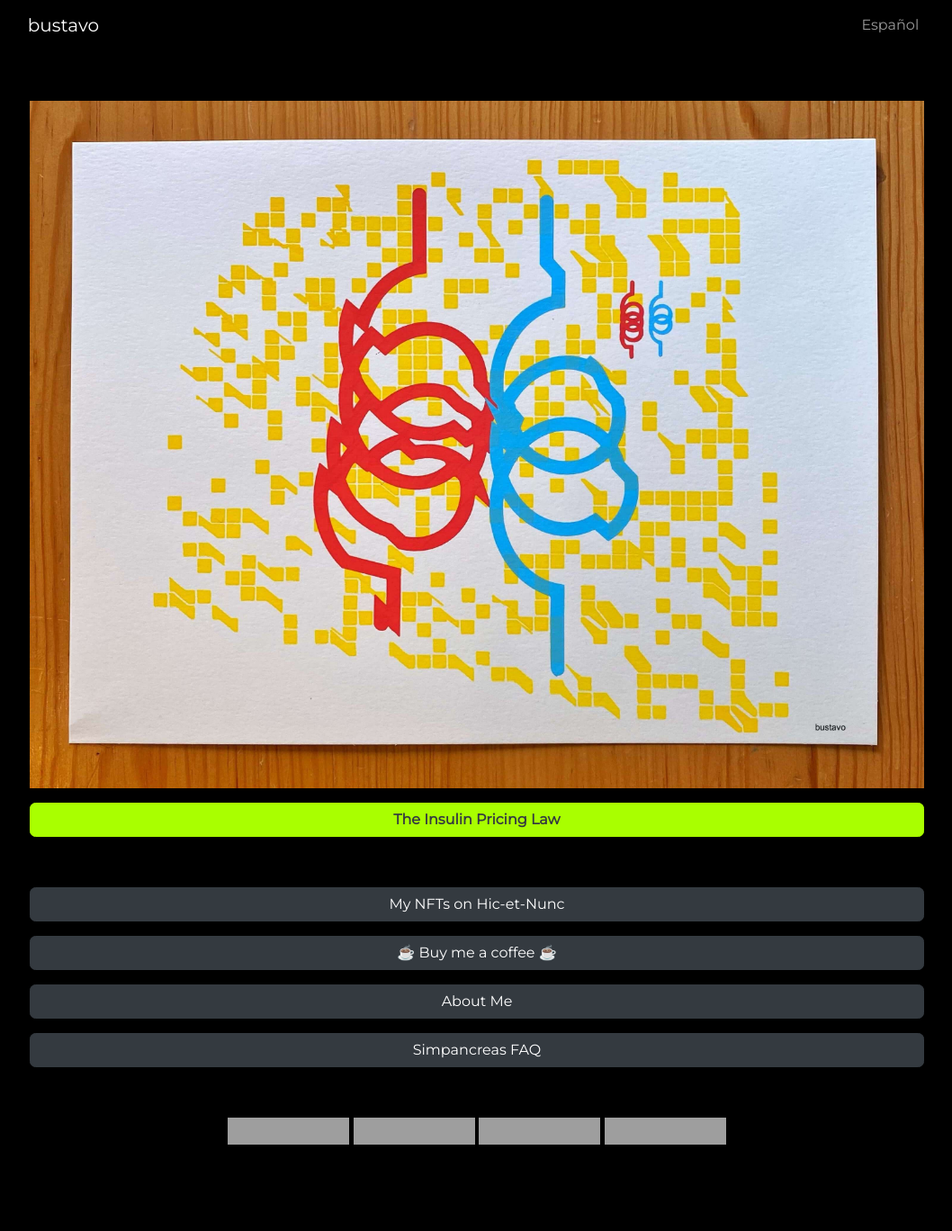
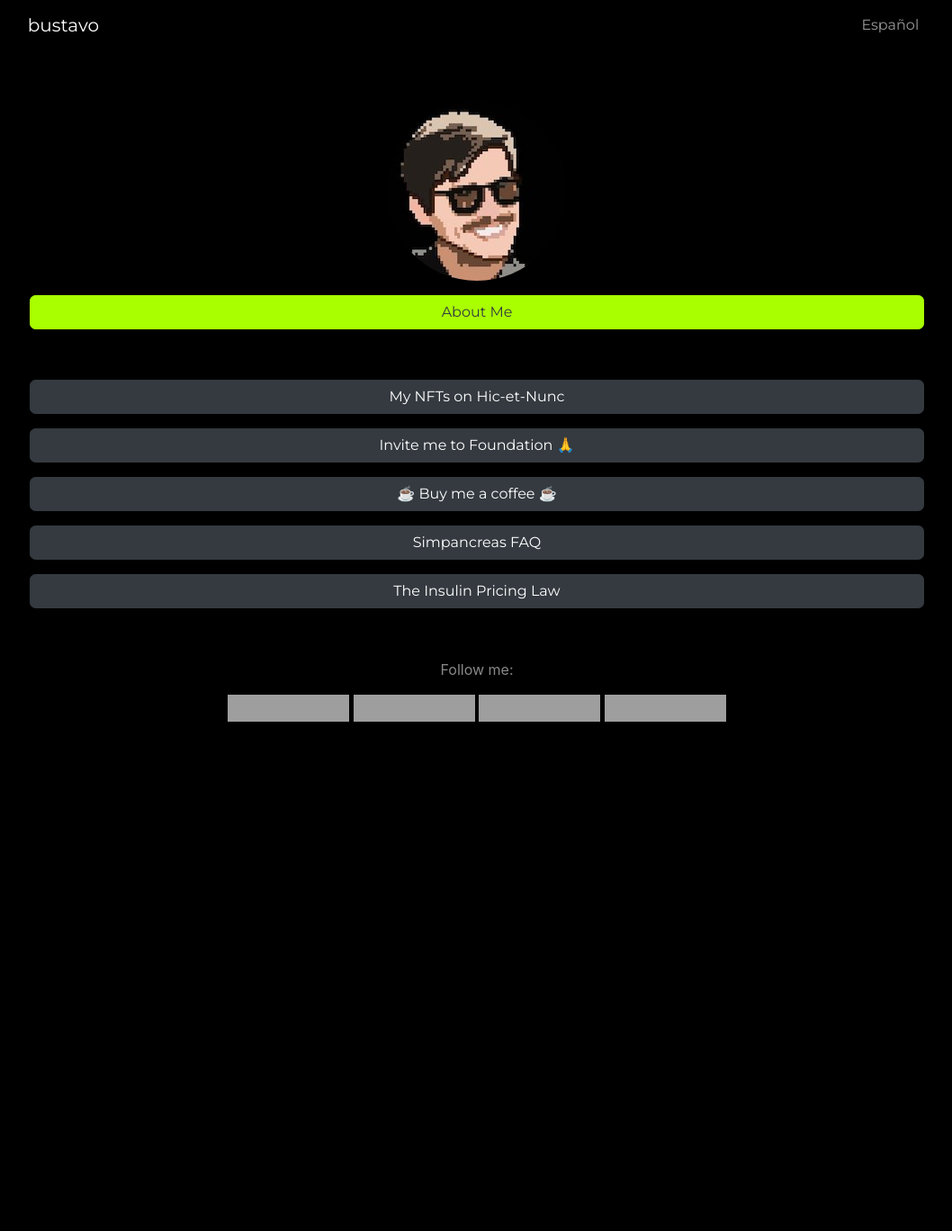
Before and after one commit to bustavo/bustavo.github.io, a Jekyll site: the page built from links.md, in a window 1280 px wide. Shown: the whole page at 90% size, without its empty margins (110-1168 px from the left). Built offline with Jekyll 4.4.1, drawn with Linux system fonts in a browser that asks for light colours; after the commit the page ends 900 px from its top, so only the background shows below that; grey boxes are pictures that could not be loaded.

Commit message:
updated links

```diff
--- a/links.md
+++ b/links.md
@@ -10,12 +10,12 @@ include_footer: false
 ---
 
 <p class="text-center">
-  <img src="assets/images/the_insulin_pricing_law.jpg">
+  <img src="assets/images/bustavo.jpg" class="rounded-circle img-fluid">
 </p>
 
 <p>
-  <a href="/insulin-pricing-law" class="btn btn-primary text-dark btn-md btn-block">
-    <strong>The Insulin Pricing Law</strong>
+  <a href="{% link index.md %}" class="btn btn-primary text-dark btn-md btn-block">
+    About Me
   </a>
 </p>
 
@@ -29,16 +29,15 @@ include_footer: false
   </a>
 </p>
 
+<p>
+  <a href="http://foundation.app/bustavo" class="btn btn-dark btn-md btn-block">
+    Invite me to Foundation 🙏
+  </a>
+</p>
 
 <p>
   <a href="http://buymeacoffee.com/bustavo" class="btn btn-dark btn-md btn-block">
     ☕️ Buy me a coffee ☕️
-  </a>
-</p>
-
-<p>
-  <a href="{% link index.md %}" class="btn btn-dark btn-md btn-block">
-    About Me
   </a>
 </p>
 
@@ -48,8 +47,18 @@ include_footer: false
   </a>
 </p>
 
+<p>
+  <a href="{% link insulin.md %}" class="btn btn-dark btn-md btn-block">
+    The Insulin Pricing Law
+  </a>
+</p>
+
 <p class="m-t-5">
   &nbsp;
+</p>
+
+<p class="text-center">
+  Follow me:
 </p>
 
 <div class="text-center mb-5">
```
Also changed, not shown: enlaces.md (+18 -9 lines), assets/images/bustavo.jpg (added).
